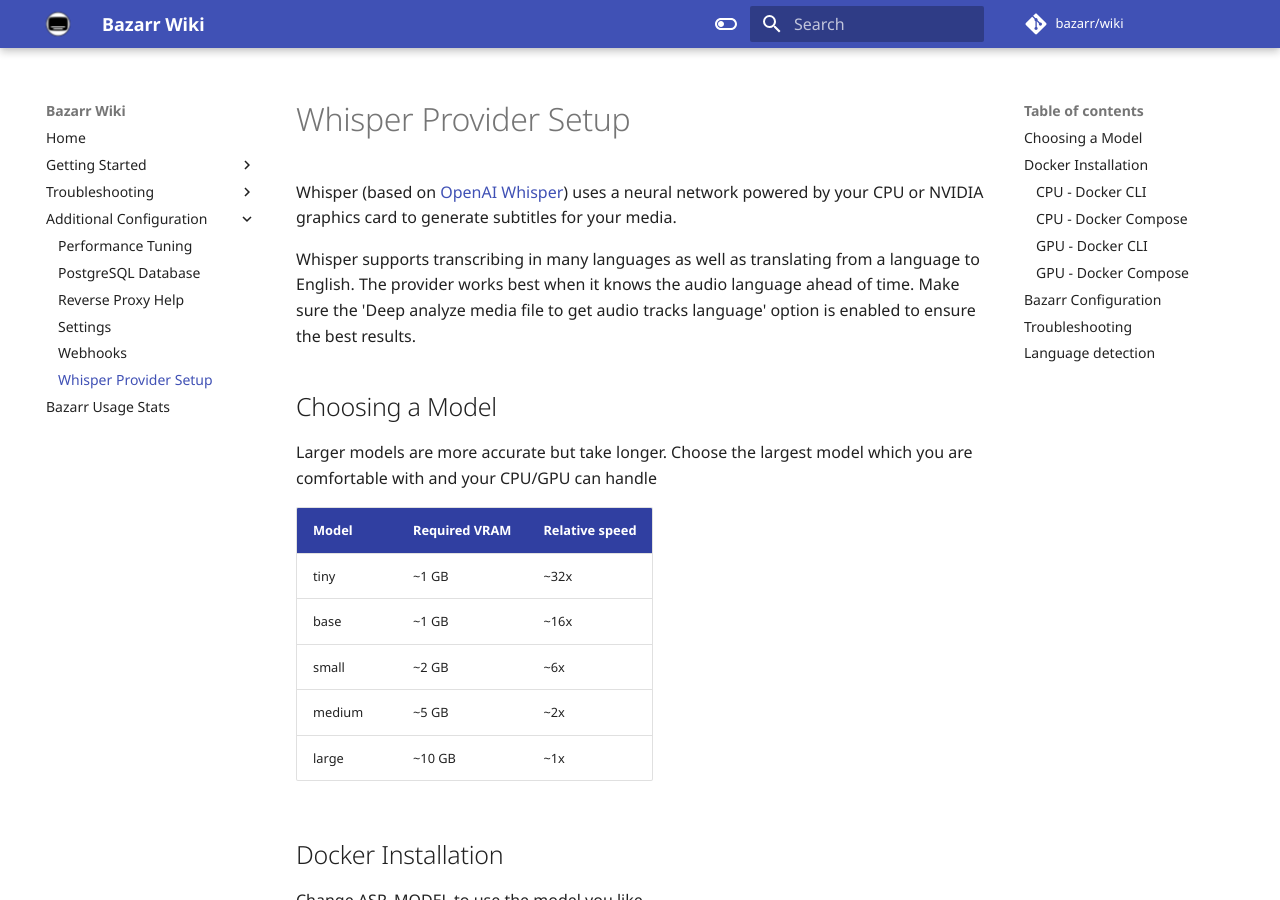
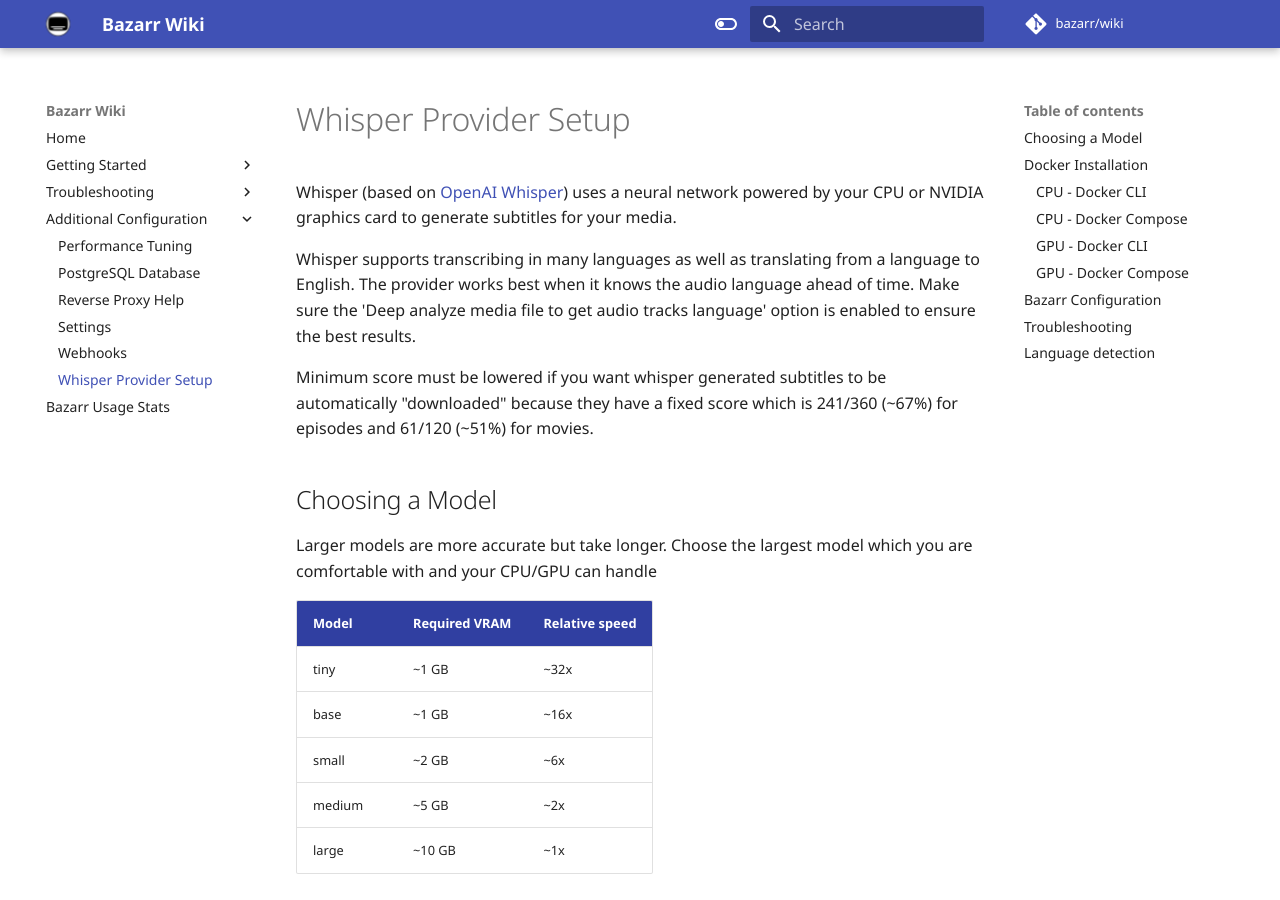
Before and after one commit to bazarr/wiki, an MkDocs documentation site: the page built from docs/Additional-Configuration/Whisper-Provider.md, in a window 1280 px wide and 900 px high. Built offline with MkDocs 1.6.1 and Material for MkDocs 9.7.7, drawn with Linux system fonts in a browser that asks for light colours; some web fonts are replaced; comment, search, counter and statistics services are not loaded.

Commit message:
Update Whisper-Provider.md

```diff
--- a/docs/Additional-Configuration/Whisper-Provider.md
+++ b/docs/Additional-Configuration/Whisper-Provider.md
@@ -3,6 +3,8 @@
 Whisper (based on [OpenAI Whisper](https://github.com/openai/whisper)) uses a neural network powered by your CPU or NVIDIA graphics card to generate subtitles for your media.
 
 Whisper supports transcribing in many languages as well as translating from a language to English. The provider works best when it knows the audio language ahead of time. Make sure the 'Deep analyze media file to get audio tracks language' option is enabled to ensure the best results.
+
+Minimum score must be lowered if you want whisper generated subtitles to be automatically "downloaded" because they have a fixed score which is 241/360 (~67%) for episodes and 61/120 (~51%) for movies.
 
 ## Choosing a Model
 
```
